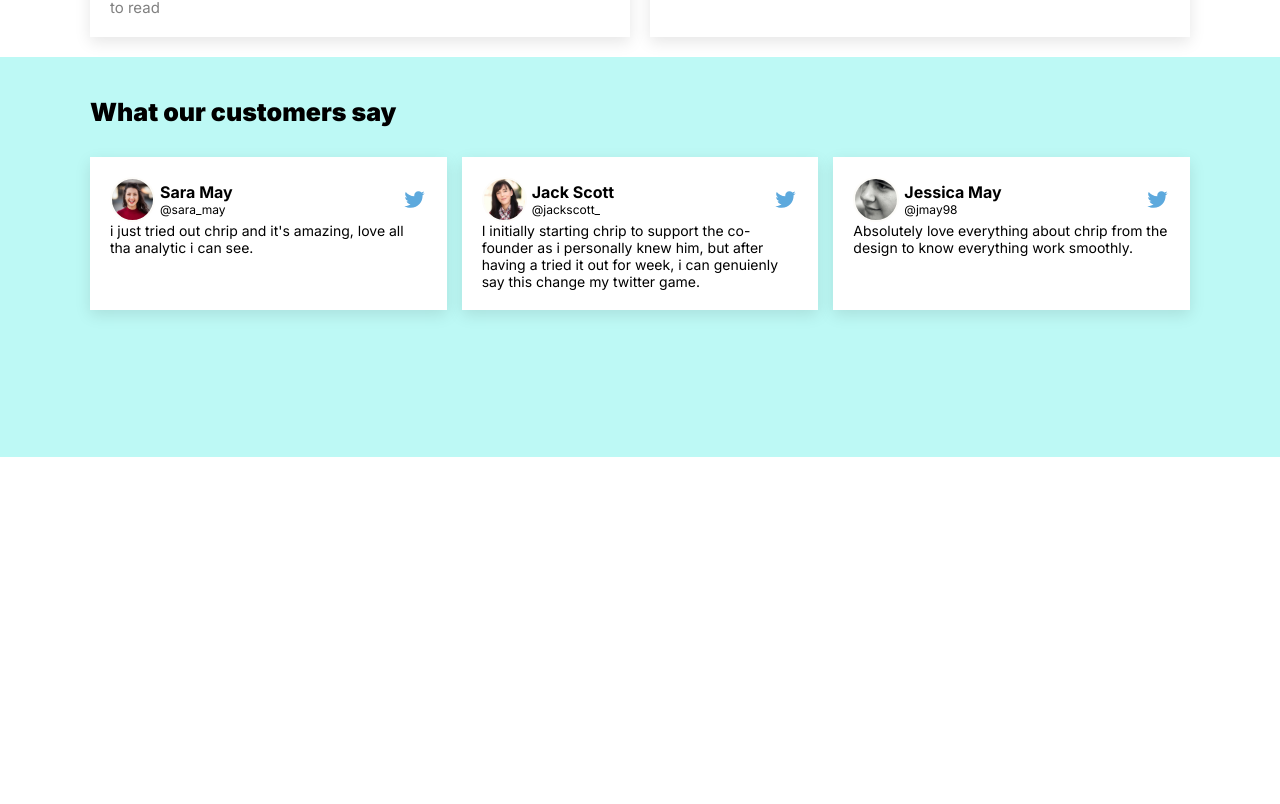
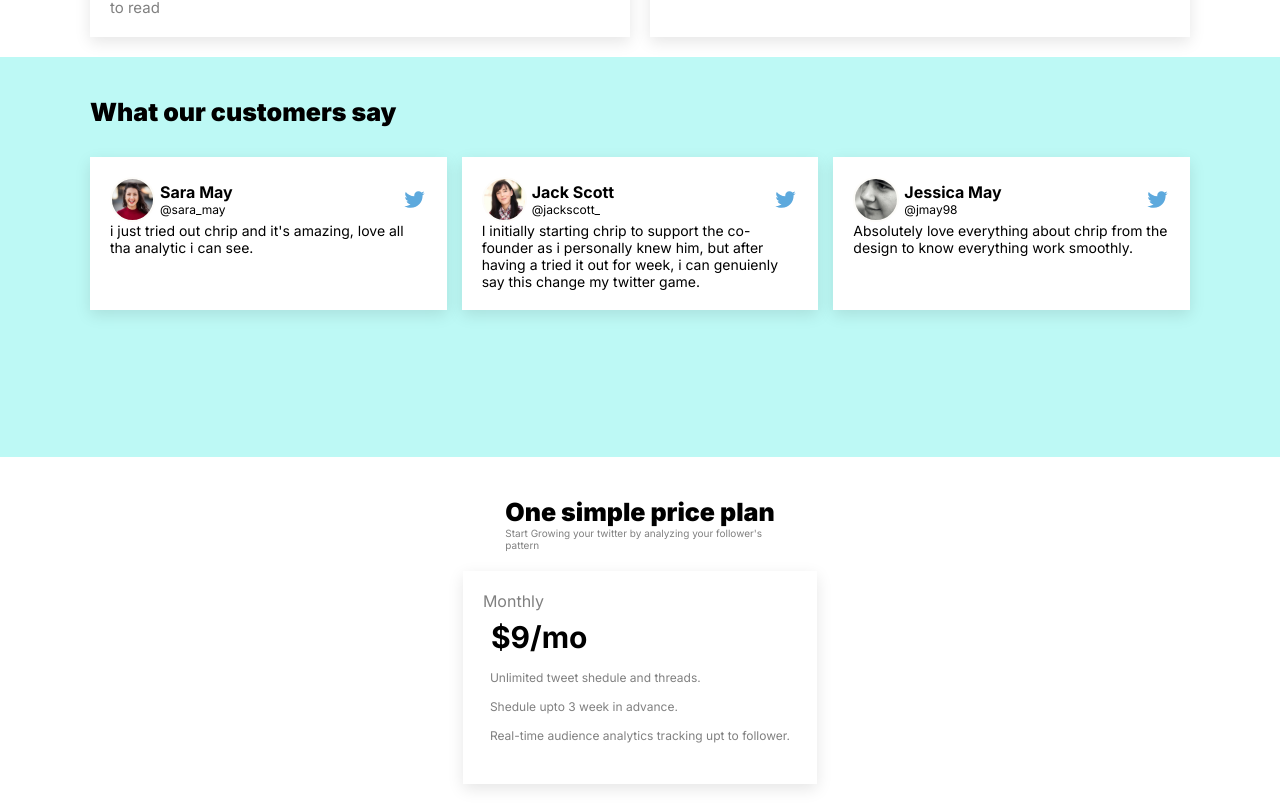
Before and after one commit to encode977/chrip-landingpage, a React (Create React App) app: page / in a window 1280 px wide. Shown: the part 1127-1931 px from the top of the page. Before the commit the page ends 1584 px from the top, so only its background shows below. Built offline with nearby package versions, Linux system fonts and the light colour scheme.

Commit message:
price plan complete

```diff
--- a/src/App.js
+++ b/src/App.js
@@ -3,6 +3,7 @@ import Header from "./components/Header";
 import Features from "./components/Features";
 import Banner from "./pages/Banner";
 import Reviews from "./pages/Reviews";
+import PriceBox from "./pages/PriceBox";
 
 function App() {
   return (
@@ -27,6 +28,20 @@ function App() {
           <Reviews />
         </div>
       </section>
+      <div className="fourth">
+        <div className="app__body">
+          <div className="price">
+            <div className="price__description">
+              <h2>One simple price plan</h2>
+              <p>
+                Start Growing your twitter by analyzing your follower's <br />
+                pattern
+              </p>
+            </div>
+            <PriceBox />
+          </div>
+        </div>
+      </div>
     </div>
   );
 }
--- a/src/App.scss
+++ b/src/App.scss
@@ -23,4 +23,19 @@
     margin-top: 20px;
     height: 50vh;
   }
+
+  .fourth {
+    .price {
+      display: flex;
+      flex-direction: column;
+      align-items: center;
+      .price__description {
+        p {
+          font-size: 10px;
+
+          color: gray;
+        }
+      }
+    }
+  }
 }
--- /dev/null
+++ b/src/pages/PriceBox.js
@@ -0,0 +1,19 @@
+import React from "react";
+import "./PriceBox.scss";
+
+function PriceBox() {
+  return (
+    <div className="price__box">
+      <p>Monthly</p>
+      <h3>$9/mo</h3>
+      <ul>
+        <li>Unlimited tweet shedule and threads.</li>
+        <li>Shedule upto 3 week in advance.</li>
+        <li>Real-time audience analytics tracking upt to follower.</li>
+        <li></li>
+      </ul>
+    </div>
+  );
+}
+
+export default PriceBox;
--- /dev/null
+++ b/src/pages/PriceBox.scss
@@ -0,0 +1,19 @@
+.price__box {
+  margin: 20px 0;
+  padding: 20px;
+  box-shadow: 0 5px 15px rgba(0, 0, 0, 0.1);
+  p {
+    color: gray;
+  }
+
+  h3 {
+    font-size: 30px;
+    margin: 8px;
+  }
+
+  li {
+    color: gray;
+    font-size: 12px;
+    padding: 7px;
+  }
+}
```
Also changed, not shown: src/pages/PricePlan.js (added, +12 -0 lines), src/pages/PricePlan.scss (added).
